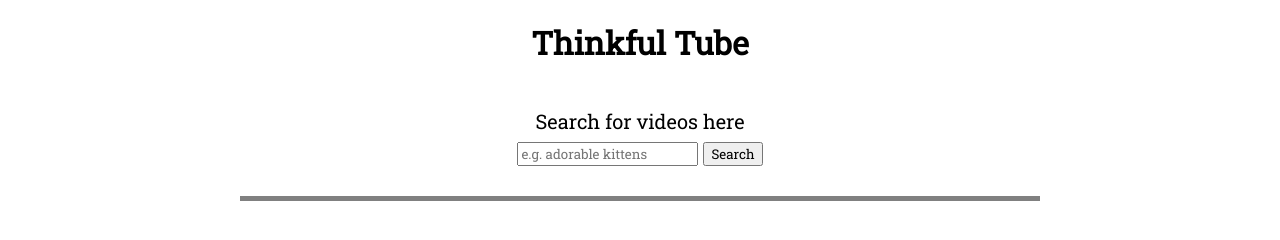
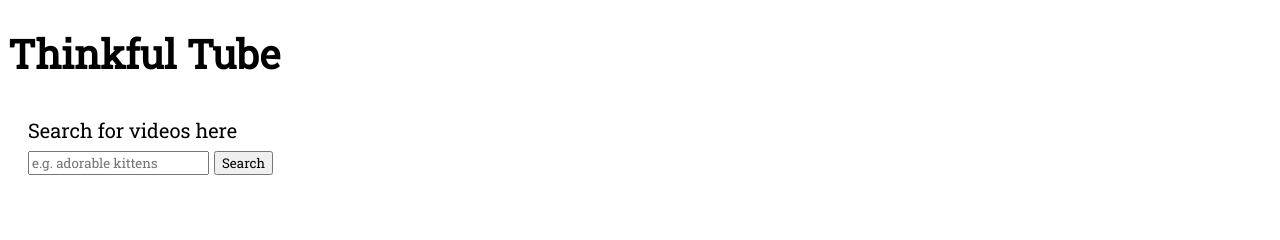
Before and after one commit to KatiLong/ThinkfulTube, a plain HTML site: page index.html in a window 1280 px wide. Drawn offline with nearby package versions, Linux system fonts and the light colour scheme.

Commit message:
Started staging new accessibility features, basic styling edits

```diff
--- a/Tube.js
+++ b/Tube.js
@@ -68,6 +68,7 @@ function submitListen (){
     const userText = queryTarget.val();
     // clear out the input
     queryTarget.val("");
+    $('.js-search-results').prop('hidden', false);
     getApiData(userText, displayResults);
     // displayResults();
   })
--- a/index.html
+++ b/index.html
@@ -1,3 +1,15 @@
+<!-- Complete
+//I should be able to use the keyboard alone to access core information in the app.
+//I should be able to use and submit the form with the keyboard.
+//Tab should take me through links to each YouTube video and I should be able to activate the links with the keyboard. -->
+<!-- Incomplete
+//I should be given textual feedback when results appear, including the number of results.
+//As a screen reader user, I should be able to accomplish the above and:
+//I should be aurally notified when results appear on the page
+//I should be able to understand the purpose of each focusable element
+//I should know which video each link will open.
+//I should also know if an action will open or close a lightbox. -->
+
 <!DOCTYPE html>
 <html lang='en'>
 <head>
@@ -11,27 +23,22 @@
     crossorigin="anonymous"></script>
 </head>
 <body>
-  <main>
+
+  <header>
     <h1>Thinkful Tube</h1>
     <!-- Search Form that accepts one search term input -->
     <form action="#" class='js-search-form'>
-      <legend>Search for videos here</legend>
-
-      <label for="query"></label>
-      <input type='search' placeholder='e.g. adorable kittens' class='js-query'>
+      <label for="query">Search for videos here</label>
+      <br>
+      <input type='search' name="query" placeholder='e.g. adorable kittens' class='js-query' required/>
       <button type='submit'>Search</button>
     </form>
+  </header>
+
+  <main role='main'>
     <!-- Dislays list of thumbnails in results section -->
-    <div class="js-search-results">
-<!--       <div id='results-heading'>
-        <h2>Search results</h2>
-      </div> -->
-<!--       <div class ="thumbnail-div">
-        <img src="http://cdn.drinkingcinema.com/uli/LtD.gif" class="thumbnail-img">
-        <h3>Thumbnail Title</h3>
-      </div> -->
+    <div class="js-search-results" aria-live="assertive" hidden>
     </div>
-
   </main>
 
   <script src="Tube.js" type="text/javascript"></script>
--- a/main.css
+++ b/main.css
@@ -11,7 +11,8 @@ main {
 }
 
 h1 {
-  /*margin-bottom: 5px;*/
+  font-size: 40px;
+  margin-bottom: 15px;
 }
 
 #results-heading {
```
